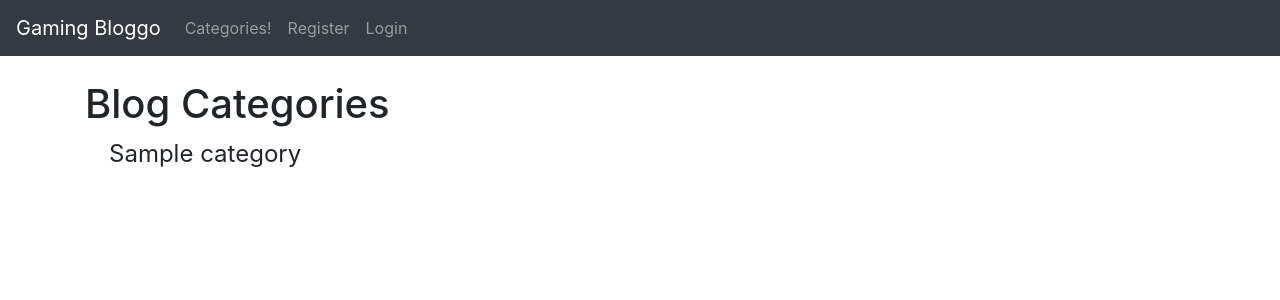
After one commit to BrandonPCollins/my-project-4, a Django app: page /category-list in a window 1280 px wide. The commit adds this page. Shown: the top 300 px of the page. Run offline with Django 4.2, Linux system fonts and the light colour scheme; tables that the repository leaves empty hold one stand-in row (values such as "Sample post").

Commit message:
Category Pages

```diff
--- a/myblog/templates/base.html
+++ b/myblog/templates/base.html
@@ -26,6 +26,27 @@
 
         <div class="collapse navbar-collapse" id="navbarSupportedContent">
         <ul class="navbar-nav mr-auto">
+
+            {% if cat_menu %}
+            <!-- Category Menu Code -->
+            <li class="nav-item dropdown">
+              <a class="nav-link dropdown-toggle" href="#" id="navbarDropdown" role="button" data-toggle="dropdown" aria-haspopup="true" aria-expanded="false">
+                Categories
+              </a>
+              <div class="dropdown-menu" aria-labelledby="navbarDropdown">
+
+                {% for item in cat_menu %}
+                  <a class="dropdown-item" href="{% url 'category' item|slugify %}">{{item}}</a>
+                {% endfor %}
+              </div>
+            </li>
+
+            {% else %}
+            <li class="nav-item">
+              <a class="nav-link" href="{% url 'category-list' %}">Categories!</a>
+            </li>
+
+            {% endif %}
 
             {% if user.is_authenticated %}
             <li class="nav-item">
--- /dev/null
+++ b/myblog/templates/category_list.html
@@ -0,0 +1,14 @@
+{% extends 'base.html' %}
+
+{%  block title %}Blog Categories{% endblock %}
+
+
+{%  block content %}
+
+        <h1>Blog Categories</h1>
+
+        {% for item in cat_menu_list %}
+            <h4><a class="dropdown-item" href="{% url 'category' item|slugify %}">{{item}}</a></h4>
+        {% endfor %}
+
+{% endblock %}
--- a/myblog/urls.py
+++ b/myblog/urls.py
@@ -1,6 +1,6 @@
 from django.urls import path
 #from . import views
-from .views import HomeView, ArticleDetailView, AddPostView, UpdatePostView, DeletePostView, AddCategoryView, CategoryView
+from .views import HomeView, ArticleDetailView, AddPostView, UpdatePostView, DeletePostView, AddCategoryView, CategoryView, CategoryListView
 
 urlpatterns = [
     #path('', views.home, name="home"),
@@ -11,4 +11,5 @@ urlpatterns = [
     path( 'article/edit/<int:pk>', UpdatePostView.as_view(), name='update_post' ),
     path( 'article/<int:pk>/remove', DeletePostView.as_view(), name='delete_post' ),
     path('category/<str:cats>/', CategoryView, name='category'),
+    path('category-list', CategoryListView, name='category-list'),
 ]
--- a/myblog/views.py
+++ b/myblog/views.py
@@ -1,3 +1,4 @@
+from typing import Any
 from django.shortcuts import render
 from django.views.generic import ListView, DetailView, CreateView, UpdateView, DeleteView
 from .models import Post, Category
@@ -13,6 +14,16 @@ class HomeView(ListView):
     ordering = ['-post_date'] #Newest Post First
     #ordering = ['-id'] #Sorts by the inverse of their ID, so latest listed first
 
+    def get_context_data(self, *args, **kwargs):
+        cat_menu = Category.objects.all()
+        context = super(HomeView, self).get_context_data(*args, **kwargs)
+        context["cat_menu"] = cat_menu
+        return context
+
+def CategoryListView(request):
+    cat_menu_list = Category.objects.all()
+    return render(request, 'category_list.html', {'cat_menu_list':cat_menu_list})
+
 def CategoryView(request, cats):
     category_posts = Post.objects.filter(category=cats.replace('-', ' '))
     return render(request, 'categories.html', {'cats':cats.title().replace('-', ' '), 'category_posts':category_posts })
@@ -20,6 +31,12 @@ def CategoryView(request, cats):
 class ArticleDetailView(DetailView):
     model = Post
     template_name = "article_details.html"
+
+    def get_context_data(self, *args, **kwargs):
+        cat_menu = Category.objects.all()
+        context = super(ArticleDetailView, self).get_context_data(*args, **kwargs)
+        context["cat_menu"] = cat_menu
+        return context
 
 class AddPostView(CreateView):
     model = Post
```
